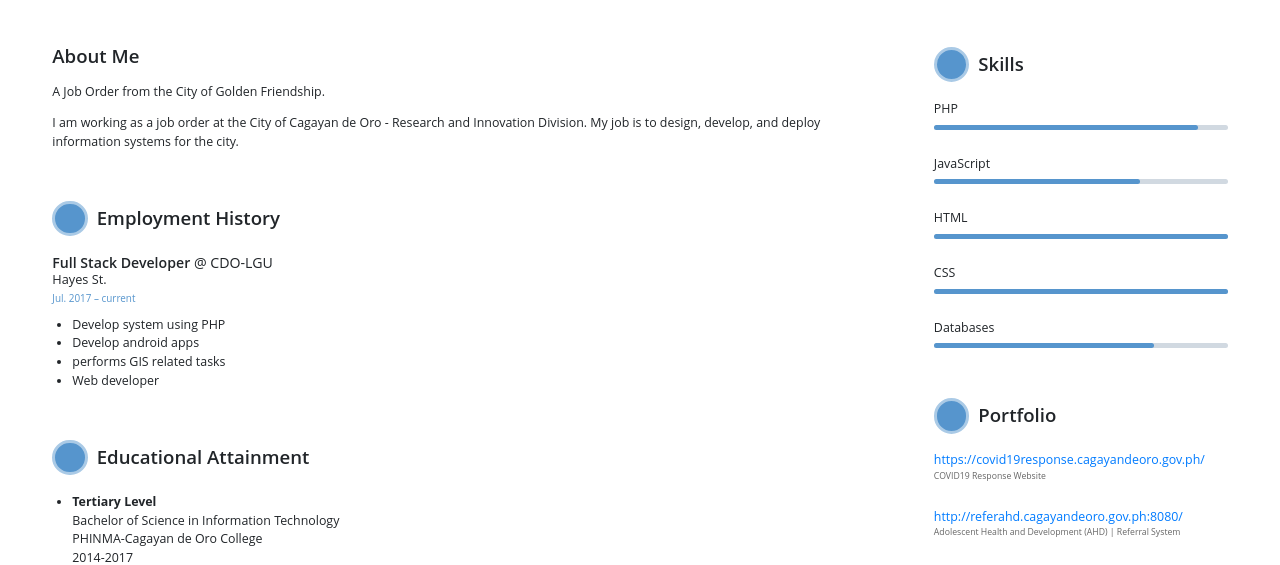
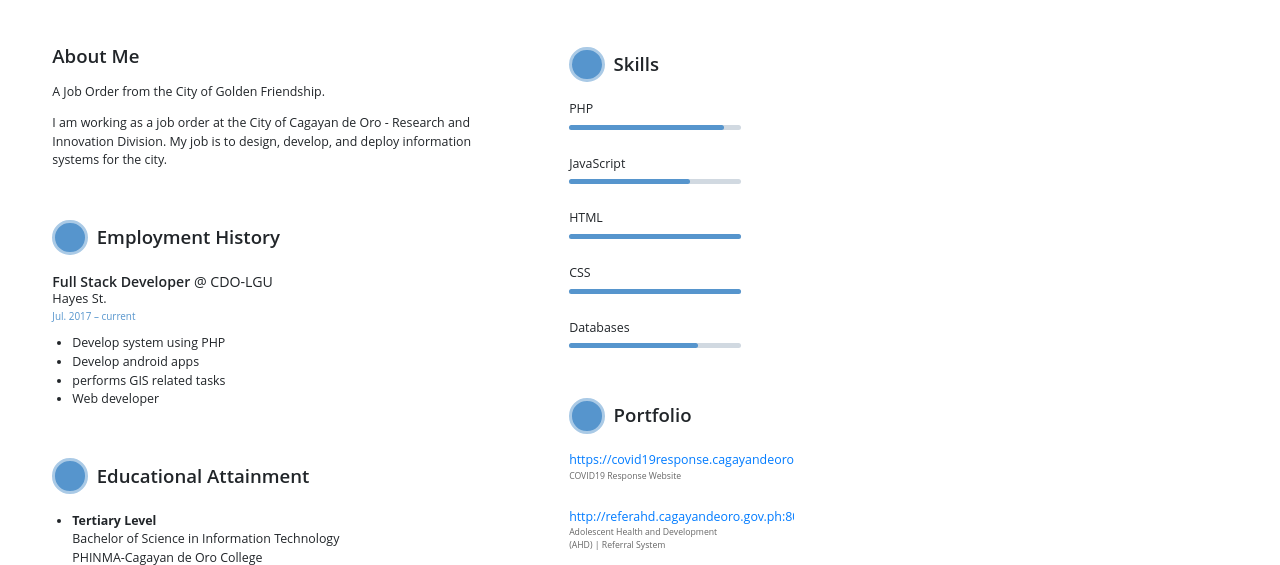
Before and after one commit to karisitalyn/karisitalyn.github.cv, a plain HTML site: page index.html in a window 1280 px wide. Shown: the part 198-763 px from the top of the page. Drawn offline with nearby package versions, Linux system fonts and the light colour scheme; a web font is replaced by a local one.

Commit message:
add class

```diff
--- a/css/styles.css
+++ b/css/styles.css
@@ -16,6 +16,10 @@
 }
 @page {
   size: A4;
+}
+.A4{
+	width: 210mm;
+    height: 297mm;
 }
 body {
   -webkit-print-color-adjust: exact;
```
